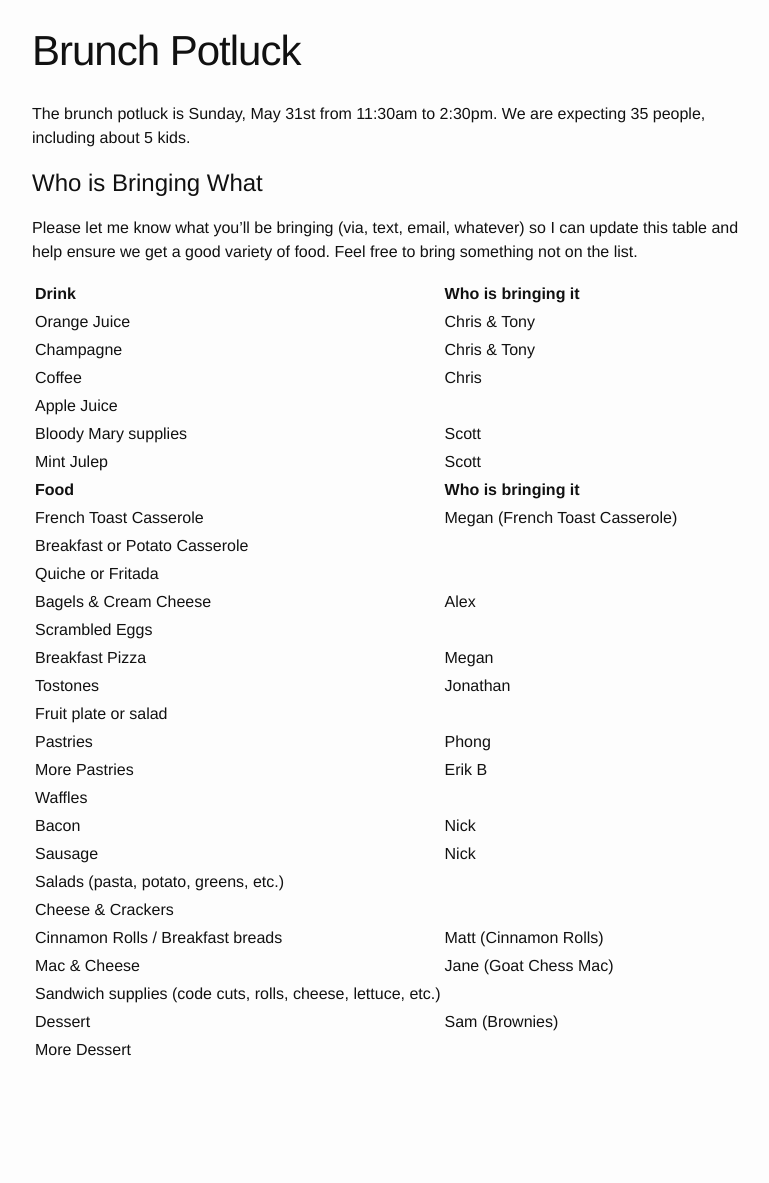
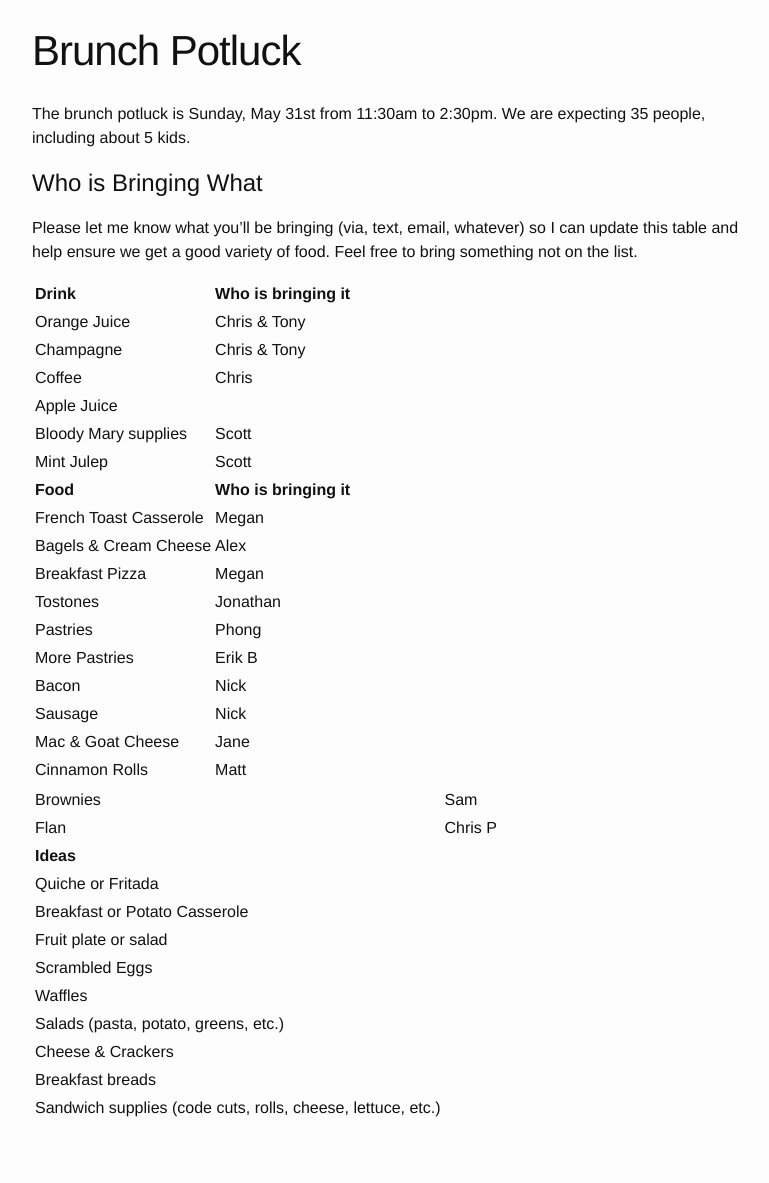
Before and after one commit to chlady/chlady.github.io, a Jekyll site: the page built from brunch.md, in a window 1280 px wide. Shown: the whole page, without its empty margins (238-1007 px from the left). Built offline with Jekyll 4.4.1, drawn with Linux system fonts in a browser that asks for light colours; before the commit the page ends 1125 px from its top, so only the background shows below that.

Commit message:
Updates contributions

```diff
--- a/brunch.md
+++ b/brunch.md
@@ -21,23 +21,26 @@ Please let me know what you'll be bringing (via, text, email, whatever) so I can
 | Mint Julep | Scott
 |---
 | **Food** | **Who is bringing it**
-| French Toast Casserole | Megan (French Toast Casserole)
-| Breakfast or Potato Casserole |
-| Quiche or Fritada |
+| French Toast Casserole | Megan
 | Bagels & Cream Cheese | Alex
-| Scrambled Eggs |
 | Breakfast Pizza | Megan
 | Tostones | Jonathan
-| Fruit plate or salad |
 | Pastries | Phong
 | More Pastries | Erik B
-| Waffles |
 | Bacon | Nick
 | Sausage | Nick
+| Mac & Goat Cheese | Jane
+| Cinnamon Rolls | Matt
+
+| Brownies | Sam
+| Flan | Chris P
+| **Ideas** |
+| Quiche or Fritada |
+| Breakfast or Potato Casserole |
+| Fruit plate or salad |
+| Scrambled Eggs |
+| Waffles |
 | Salads (pasta, potato, greens, etc.) |
 | Cheese & Crackers |
-| Cinnamon Rolls / Breakfast breads | Matt (Cinnamon Rolls)
-| Mac & Cheese | Jane (Goat Chess Mac)
+| Breakfast breads |
 | Sandwich supplies (code cuts, rolls, cheese, lettuce, etc.) |
-| Dessert | Sam (Brownies)
-| More Dessert |
```
